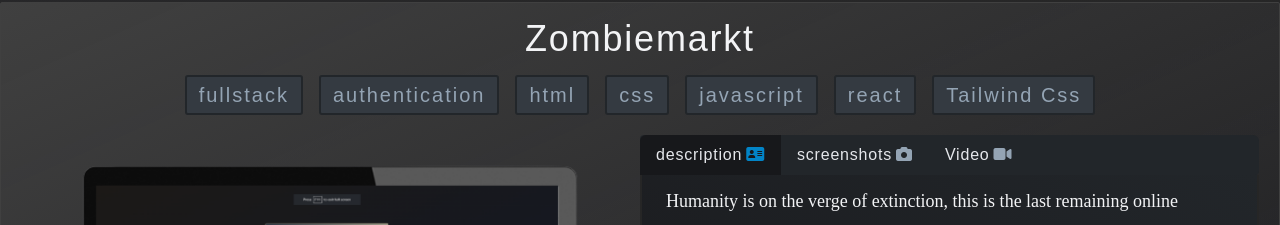
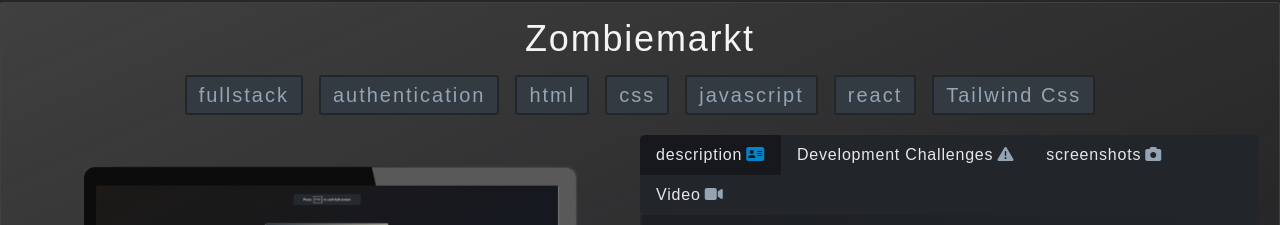
Before and after one commit to santiagomanso/santimanso.com, a React (Create React App) app: page /portfolio in a window 1280 px wide. Shown: the part 198-423 px from the top of the page. Built offline with nearby package versions, Linux system fonts and the light colour scheme.

Commit message:
✨ 🔧 added challenges!

```diff
--- a/src/data/projects.ts
+++ b/src/data/projects.ts
@@ -59,7 +59,8 @@ export const projectsData: Projects = [
     video: 'FBpk9-WpLDE',
     urlDemo: 'https://zombie-markt-fj2k.vercel.app/',
     urlCode: 'https://github.com/santiagomanso/ZombieMarkt',
-    screenShots: [zombie4, zombie1, zombie2, zombie3, zombie5, zombie6],
+    screenShots: [zombie1, zombie2, zombie3],
+    challenges: [zombie4, zombie5, zombie6],
   },
   {
     id: 2,
@@ -83,6 +84,7 @@ export const projectsData: Projects = [
     urlDemo: 'https://zombie-markt-gswm.vercel.app/',
     urlCode: 'https://github.com/santiagomanso/ZombieMarkt',
     screenShots: [inventory1, inventory2, inventory3],
+    // challenges: [],
   },
   {
     id: 3,
@@ -105,6 +107,7 @@ export const projectsData: Projects = [
     urlDemo: 'https://rich-simulator.netlify.app/',
     urlCode: 'https://github.com/santiagomanso/rich-commerce',
     screenShots: [rich1, rich2, rich3, rich4],
+    // challenges: [],
     video: 'WN44D_yQlXI',
   },
   {
@@ -131,5 +134,6 @@ export const projectsData: Projects = [
     urlDemo: 'https://deliveryfee.netlify.app/',
     urlCode: 'https://github.com/santiagomanso/delivery-fee-calculator',
     screenShots: [deliveryFee1, deliveryFee2, deliveryFee3],
+    // challenges: [],
   },
 ]
```
